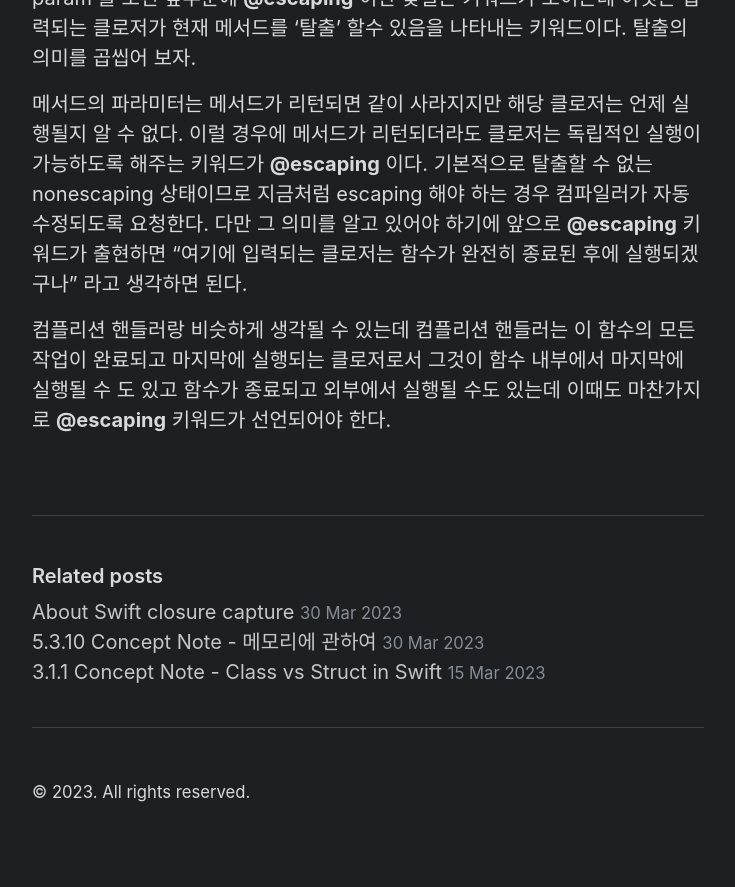
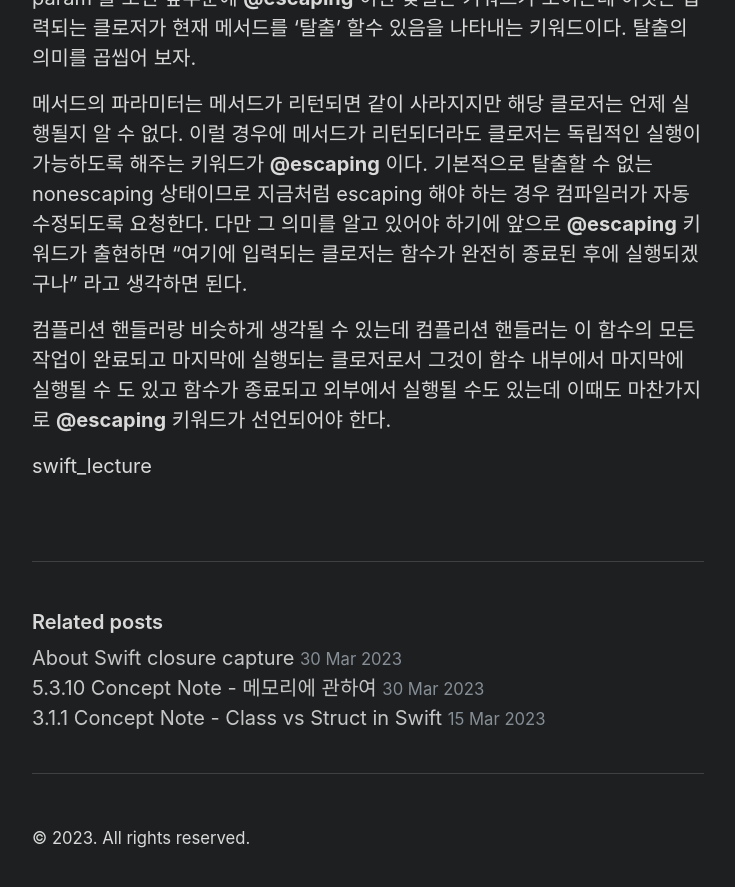
Before and after one commit to claudebaek/claudebaek.github.io, a Jekyll site: the page built from _posts/2023-03-30-444-concept-note-closures.md, in a window 1280 px wide and 900 px high, scrolled down 6818 px. Shown: the top 887 px of the window, without its empty margins (272-1007 px from the left). Built offline with Jekyll 4.4.1, drawn with Linux system fonts in a browser that asks for light colours; before the commit the page ends 7672 px from its top, so only the background shows below that.

Commit message:
tag test

```diff
--- a/_layouts/post.html
+++ b/_layouts/post.html
@@ -6,6 +6,11 @@ layout: default
   <h1 class="post-title">{{ page.title }}</h1>
   <time datetime="{{ page.date | date_to_xmlschema }}" class="post-date">{{ page.date | date_to_string }}</time>
   {{ content }}
+  {% if page.tags %}
+  {% for tag in page.tags %}
+    <span class="tag">{{ tag }}</span>
+  {% endfor %}
+{% endif %}
 </article>
 
 {% if site.related_posts != empty %}
--- a/_posts/2023-03-30-444-concept-note-closures.md
+++ b/_posts/2023-03-30-444-concept-note-closures.md
@@ -2,8 +2,7 @@
 title: "4.4.4 Concept Note: Closures \n- 실행되는 코드뭉치"
 layout: post
 current: post
-tags:
-- swift_lecture
+tags: ['swift_lecture']
 ---
 
 이번 챕터에서는 클로저에 대해 좀 더 깊게 공부해보려고 한다. 클로저는 입문자에게 혼란스러울수 밖에 없는 부분이므로 쉬운 코드부터 차근차근 이해해보도록 하자.
```
